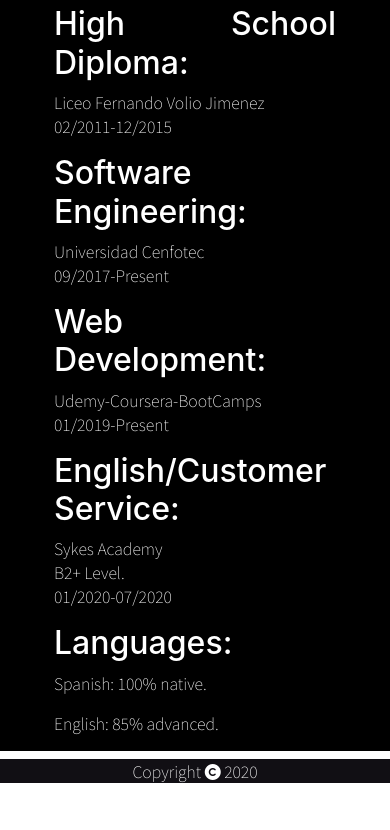
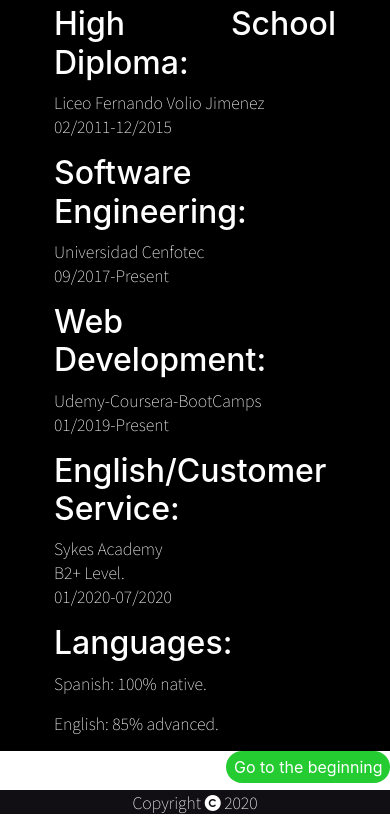
Before and after one commit to Oscars97/blog, a plain HTML site: page index.html in a window 390 px wide. Shown: the part 1497-2327 px from the top of the page. Before the commit the page ends 2296 px from the top, so only its background shows below. Drawn offline with nearby package versions, Linux system fonts and the light colour scheme; some packages are replaced by stand-ins of ours; a script that the page names is missing; a web font is replaced by a local one.

Commit message:
adding the beggining button to mobiles

```diff
--- a/css/index.css
+++ b/css/index.css
@@ -195,7 +195,9 @@
         position: static;
     }
     .link-comeback{
-        display: none;
+        position: relative;
+        left: 58%;
+        display: inline-block;
     }
 }
 
```
